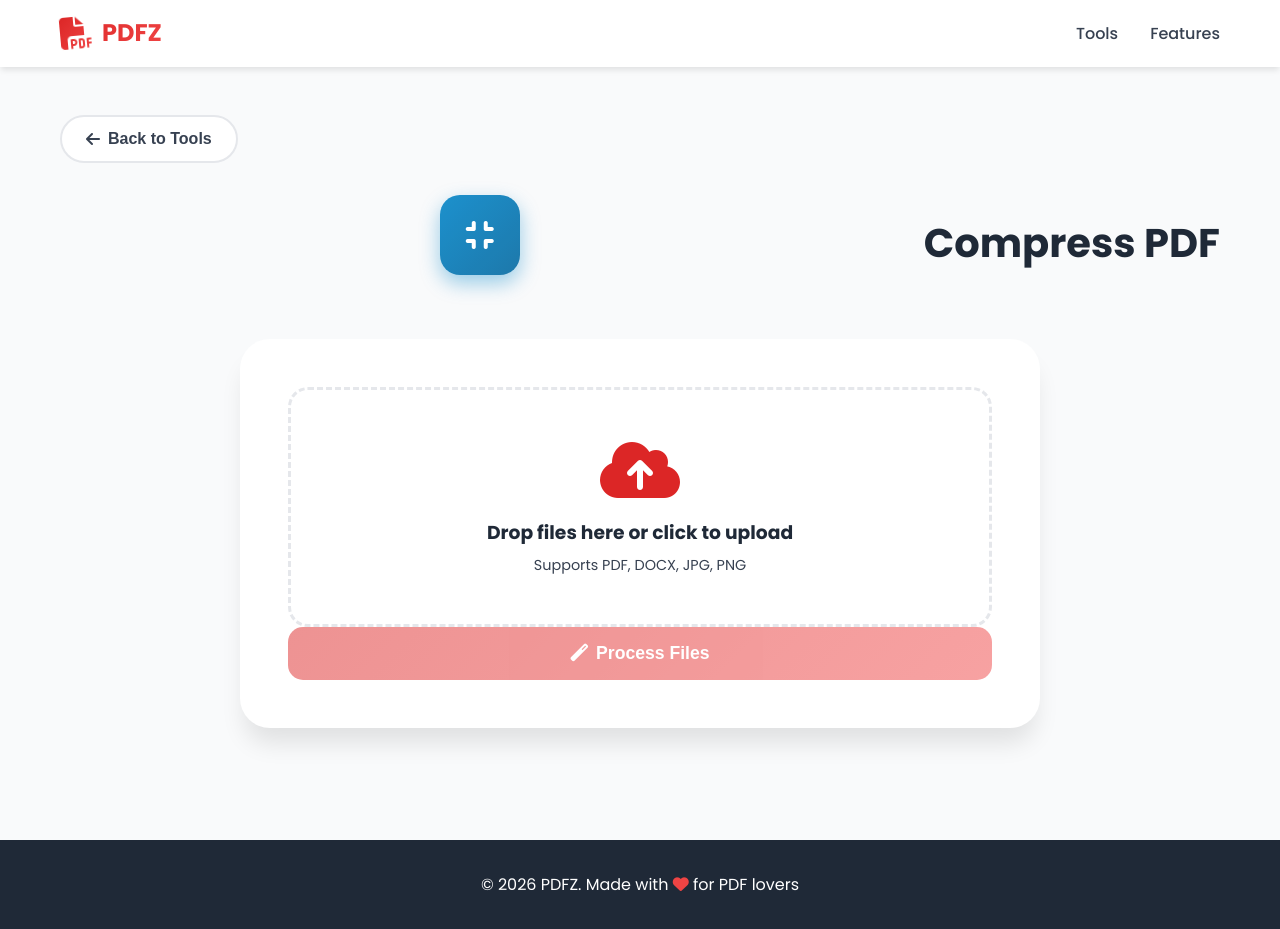
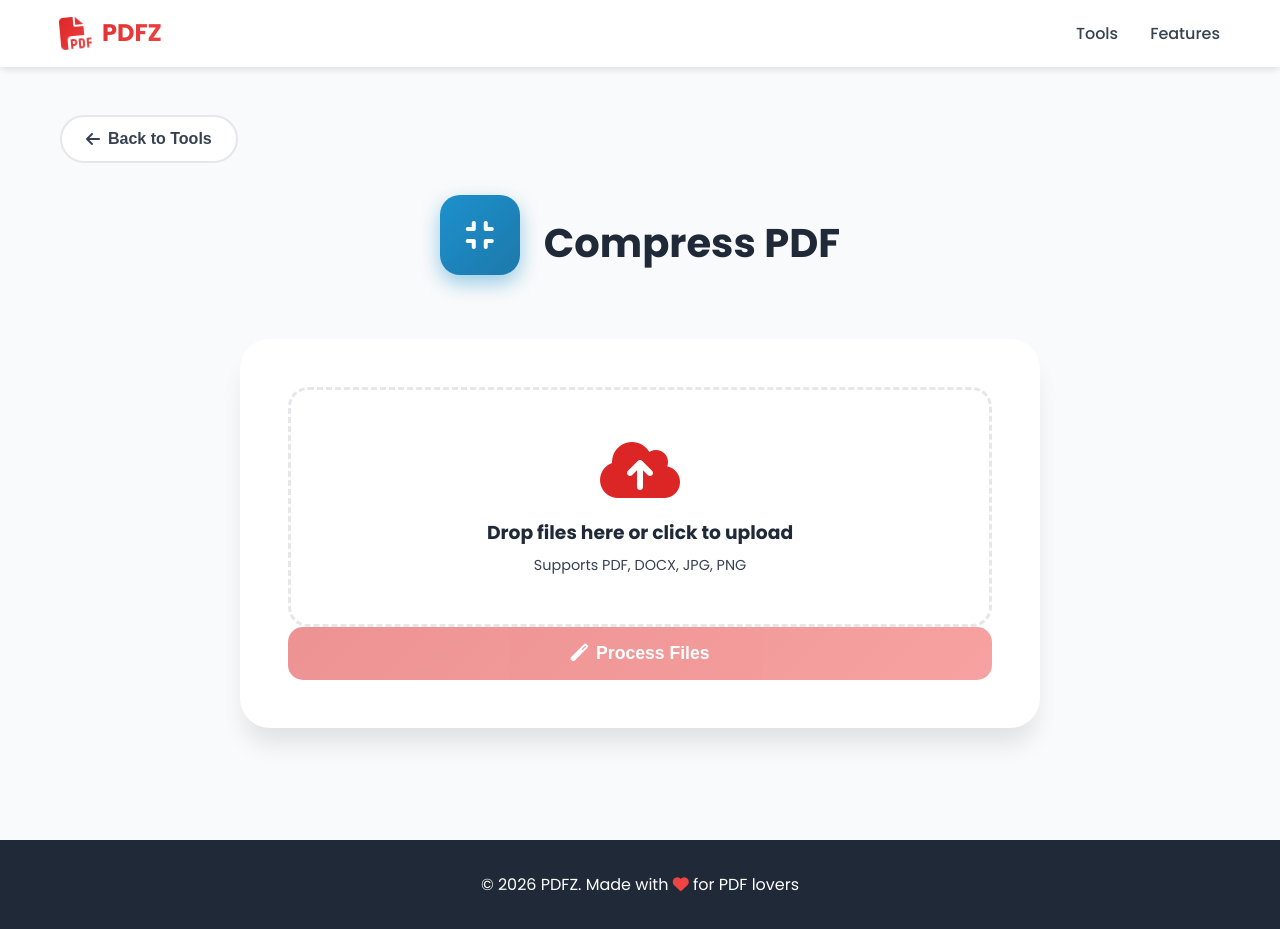
Before and after one commit to ASIM7815/nextpdfz, a Next.js app: page /tools/compress in a window 1280 px wide. Built offline with nearby package versions, Linux system fonts and the light colour scheme.

Commit message:
Center align tool page title and icon

```diff
--- a/app/globals.css
+++ b/app/globals.css
@@ -1373,6 +1373,9 @@ body {
 
 .tool-page-header {
   margin-bottom: 3rem;
+  display: flex;
+  flex-direction: column;
+  align-items: center;
 }
 
 .back-button {
@@ -1389,6 +1392,7 @@ body {
   cursor: pointer;
   transition: all 0.3s;
   margin-bottom: 2rem;
+  align-self: flex-start;
 }
 
 .back-button:hover {
```
